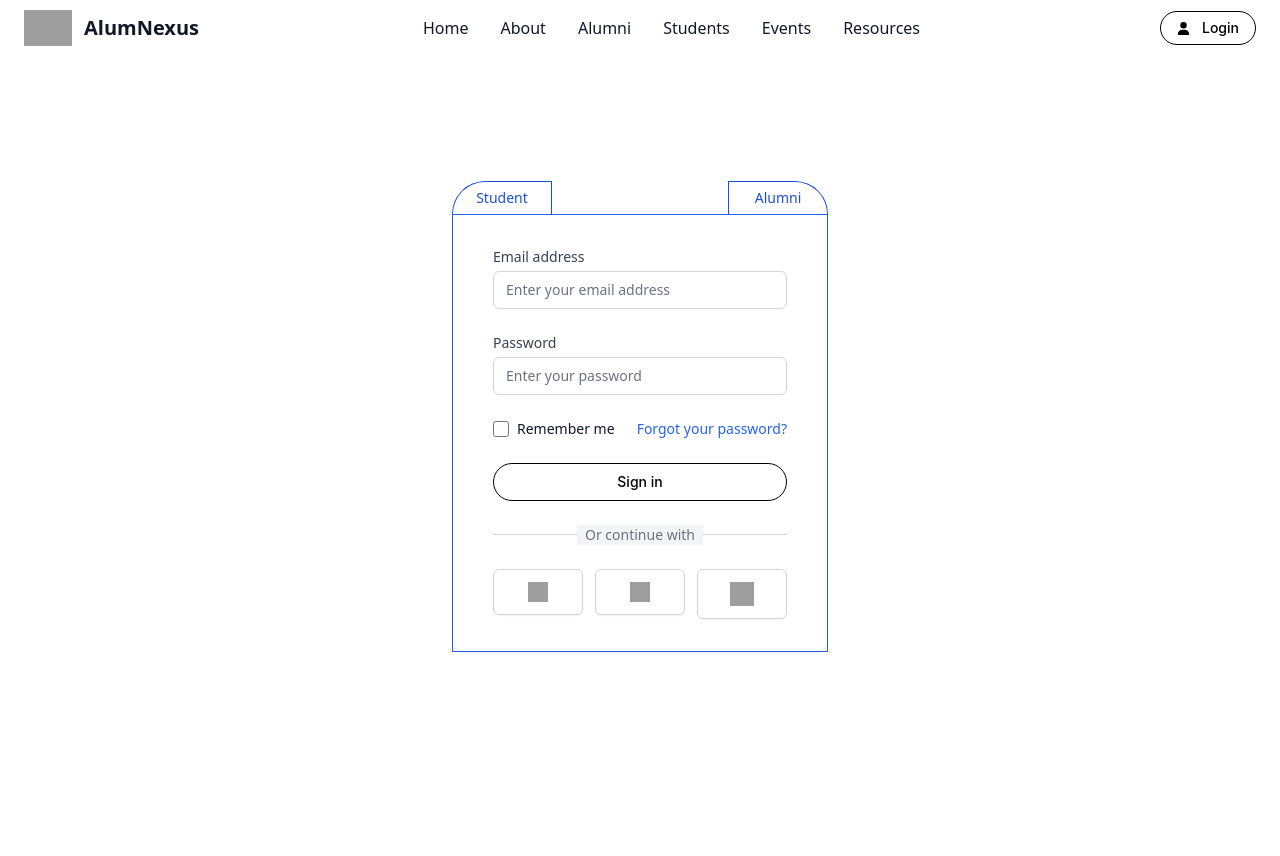
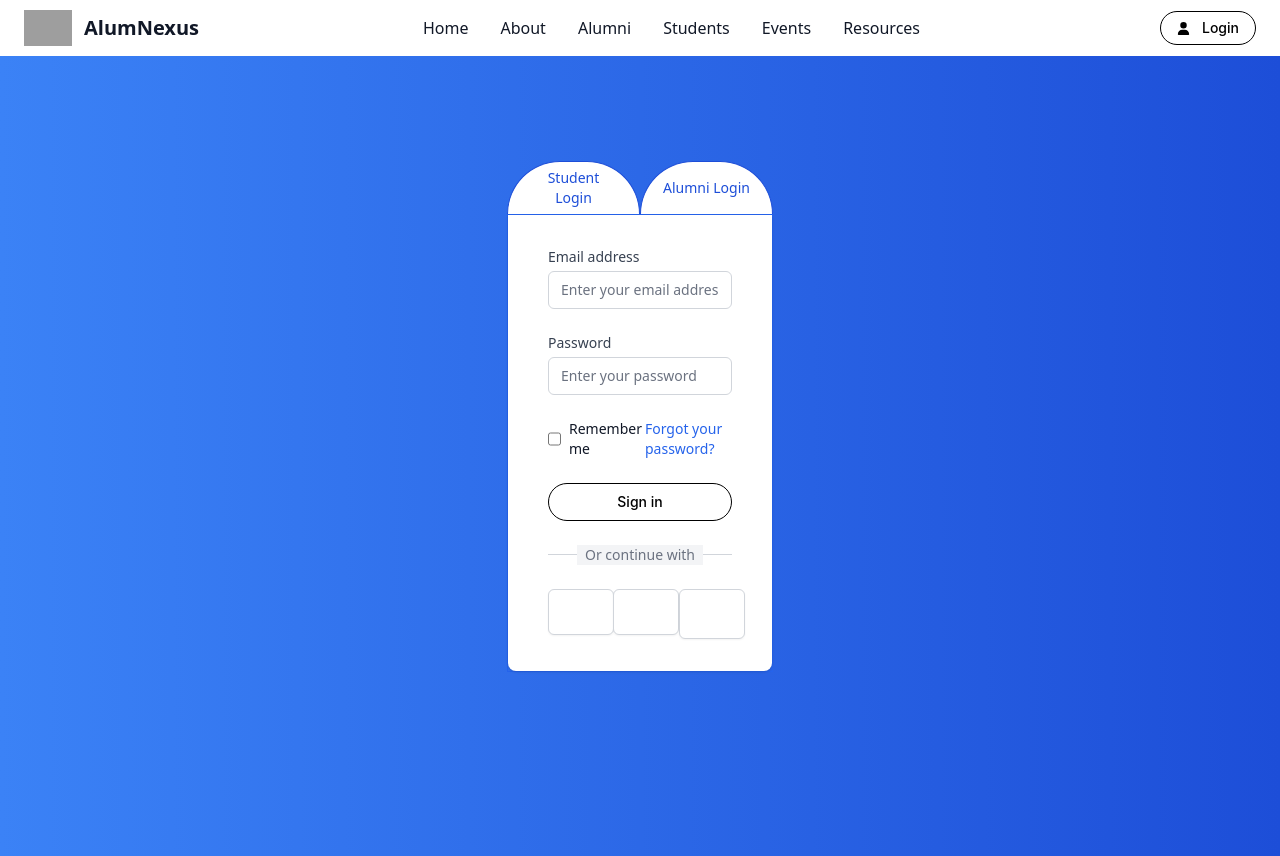
Before and after one commit to Maheshkumarjena/app, a Next.js app: page /Login in a window 1280 px wide. Before the commit the page ends 800 px from the top, so only its background shows below. Built offline with nearby package versions, Linux system fonts and the light colour scheme; grey boxes are pictures that could not be loaded.

Commit message:
lgoin page

```diff
--- a/app/Login/page.jsx
+++ b/app/Login/page.jsx
@@ -5,25 +5,31 @@ import Link from 'next/link';
 
 const Page = () => {
   return (
-    <div className="min-h-[90vh]  flex flex-col justify-center  sm:px-6 lg:px-8 blue_gr">
+    <div className="w-screen h-screen bg-gradient-to-r from-blue-500 to-blue-700 ">
 
-        <div className="flex justify-between ">
-        <button id="StudentsBtn" class=" w-[100px] relative  inline-flex items-center justify-center px-5 py-1.5 text-sm font-support text-blue-700 border border-blue-700 rounded-tl-full  overflow-hidden transition-all duration-300 ease-linear bg-transparent group border-b-0">
+    <div className="min-h-[90vh] max-w-[330px] m-auto flex flex-col justify-center  sm:px-6 lg:px-8 ">
+
+        <div className="flex justify-between rounded-tl-full rounded-tr-full  ">
+
+        <button id="StudentsBtn" class="bg-white rounded-tl-full rounded-tr-full w-[150px] relative  inline-flex items-center justify-center px-5 py-1.5 text-sm font-support text-blue-700 border border-blue-700   overflow-hidden transition-all duration-300 ease-linear bg-transparent group border-b-0">
   <span class="absolute inset-0 bg-blue-700 transform -translate-x-full transition-all duration-300 ease-linear group-hover:translate-x-0 z-0"></span>
   <span class="relative text-blue-700 group-hover:text-white z-10">
-  Student
+  <Link href='login/Student'>
+    Student Login
+  </Link>
   </span>
 </button>
 
 
-        <button id="AlumniBtn" class=" w-[100px]   relative  inline-flex items-center justify-center px-5 py-1.5 text-sm font-support text-blue-700 border border-blue-700 rounded-tr-full  overflow-hidden transition-all duration-300 ease-linear bg-transparent group border-b-0">
+        <button id="AlumniBtn" class=" bg-white rounded-tl-full rounded-tr-full w-[150px]   relative  inline-flex items-center justify-center px-5 py-1.5 text-sm font-support text-blue-700 border border-blue-700   overflow-hidden transition-all duration-300 ease-linear bg-transparent group border-b-0">
         <span class="absolute inset-0 bg-blue-700 transform translate-x-full transition-all duration-300 ease-linear group-hover:translate-x-0 z-0"></span>
   <span class="relative text-blue-700 group-hover:text-white z-10">
-  Alumni
+<Link href="Login/Alumni">Alumni Login</Link>
   </span>
 </button>
 
         </div>
+
       <div className=" border border-blue-600 sm:mx-auto sm:w-full sm:max-w-md">
         <div className="bg-white py-8 px-4 shadow sm:rounded-b-lg sm:px-10">
           <form className="space-y-6" action="#" method="POST">
@@ -124,6 +130,7 @@ const Page = () => {
         </div>
       </div>
     </div>
+    </div>
   );
 };
 
```
